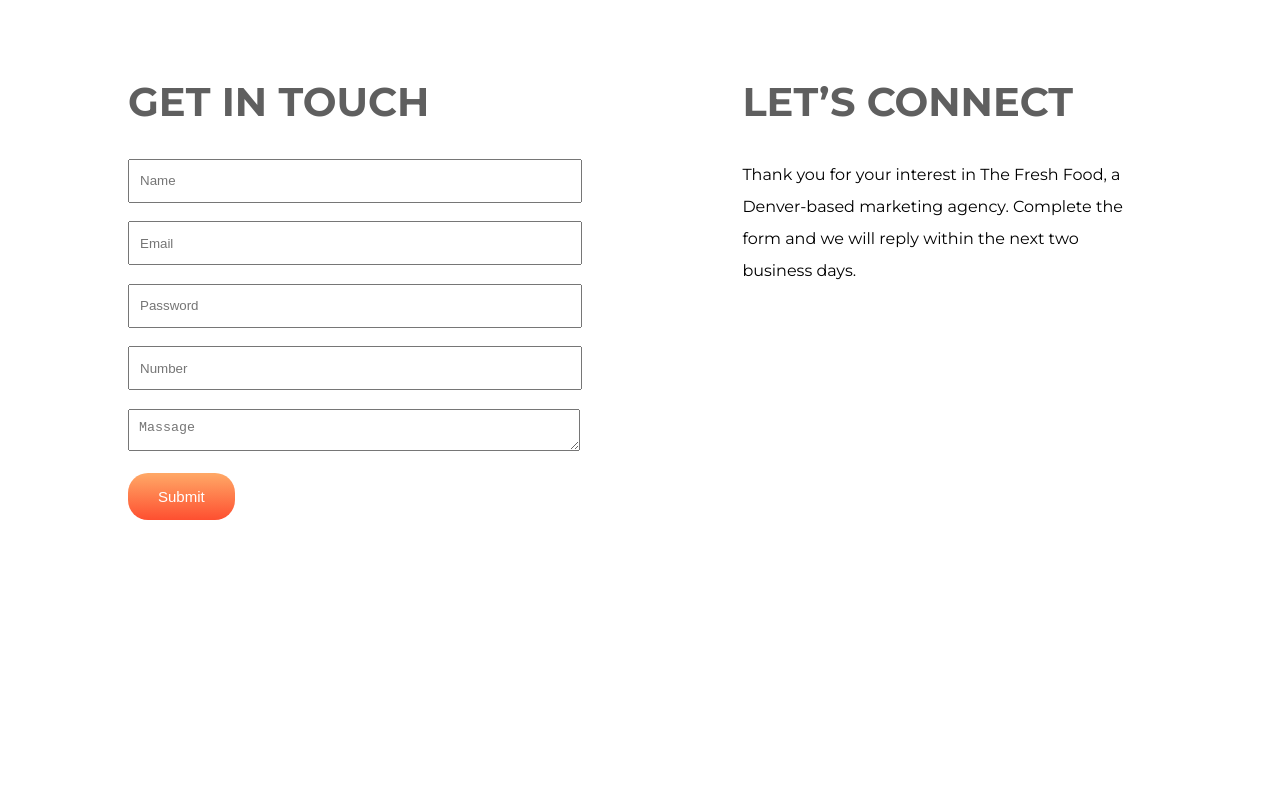
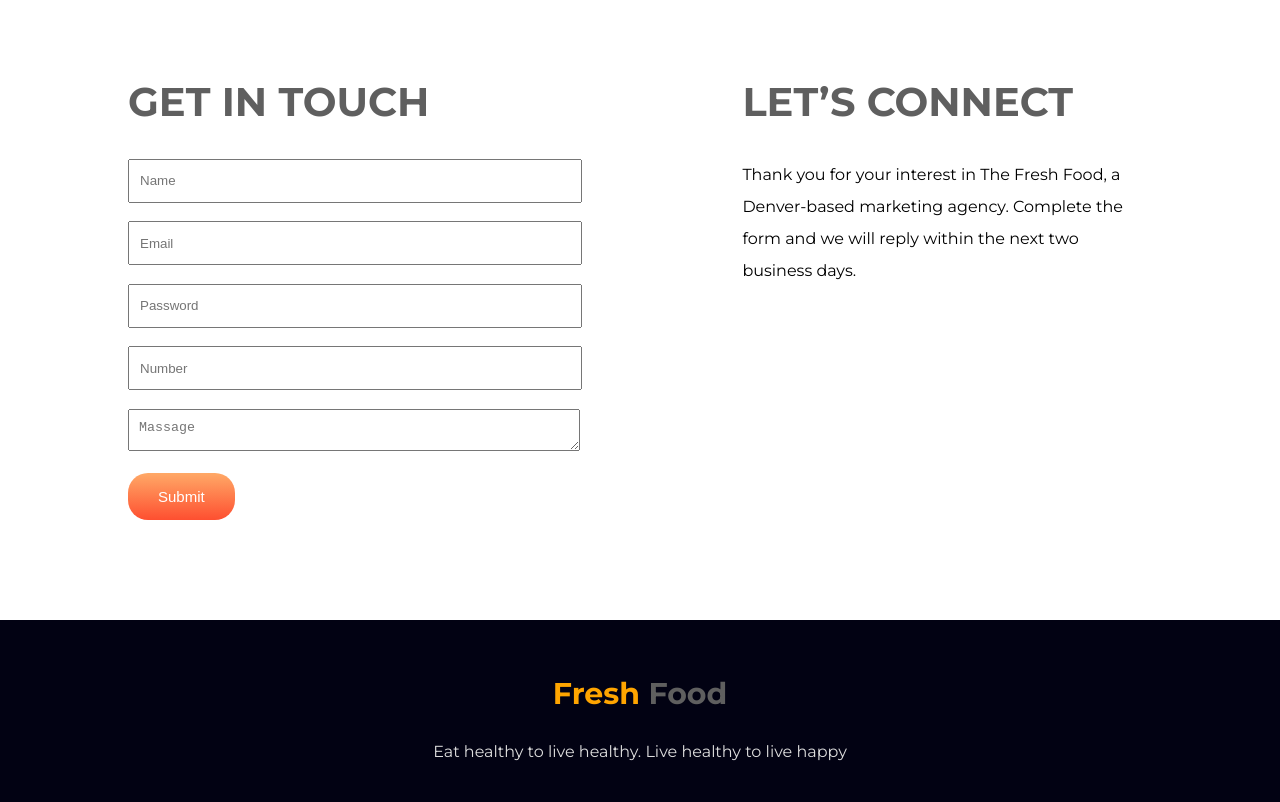
Before and after one commit to Parvez-Ahmed-Protty/fresh-food, a plain HTML site: page index.html in a window 1280 px wide. Shown: the part 2709-3511 px from the top of the page. Before the commit the page ends 3329 px from the top, so only its background shows below. Drawn offline with Linux system fonts and the light colour scheme.

Commit message:
footer section

```diff
--- a/index.html
+++ b/index.html
@@ -116,5 +116,9 @@
             </div>
         </div>
     </section>
+    <footer class="footer-section">
+        <h3><span class="title-color">Fresh</span> Food</h3>
+        <p>Eat healthy to live healthy. Live healthy to live happy</p>
+    </footer>
 </body>
 </html>
--- a/style.css
+++ b/style.css
@@ -157,3 +157,15 @@ h2 {
 .contact p{
     line-height: 2em;
 }
+.footer-section{
+    text-align: center;
+    background-color: #020213;
+    padding: 25px 0px;
+}
+.footer-section h3{
+    font-size: 30px;
+    color:#5f5f5f;
+}
+.footer-section p{
+    color: #ddd;
+}
```
